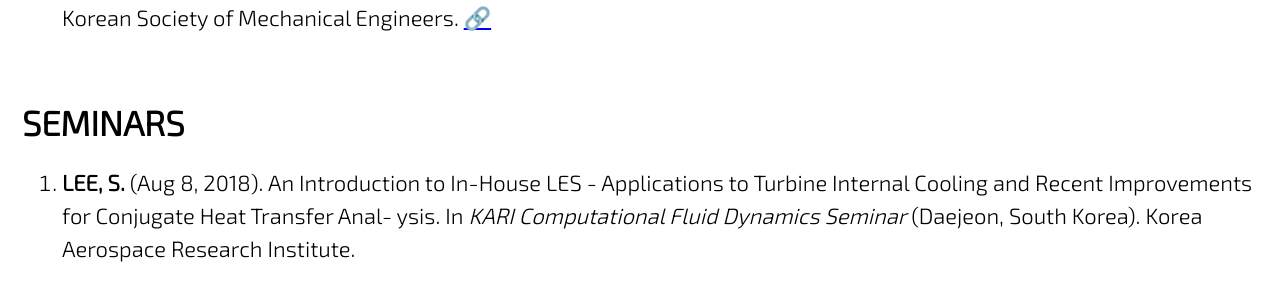
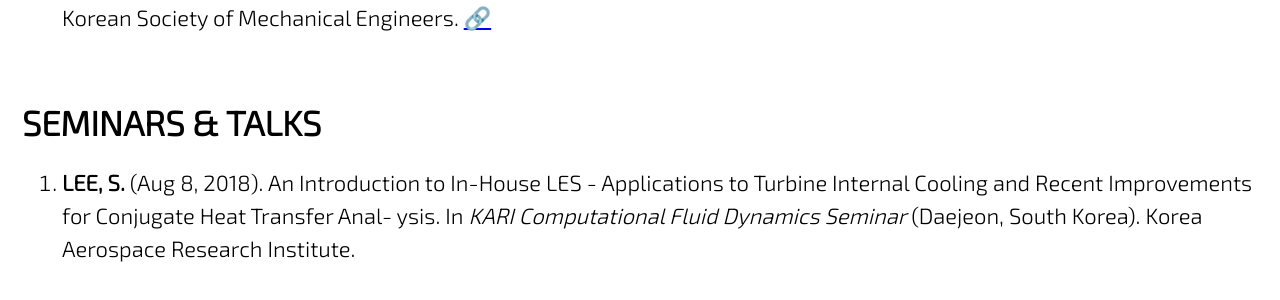
Before and after one commit to jun9303/jun9303.github.io, a Jekyll site: the page built from _pages/publications.md, in a window 1280 px wide. Shown: the part 1324-1624 px from the top of the page. Built offline with Jekyll 4.4.1, drawn with Linux system fonts in a browser that asks for light colours; cached includes are drawn as plain includes; nearby versions of some CDN libraries; emoji names are drawn with the system emoji font.

Commit message:
APS Update 112621

```diff
--- a/_pages/publications.md
+++ b/_pages/publications.md
@@ -23,7 +23,7 @@ header:
 5. **LEE, S.** (Nov 3, 2017). 2D Simulation of an Unsteady Flow around a Small Vertical Axis Wind Turbine Using an Immersed Boundary Method. In *KSME 2017 Annual Conference* (Jeju, South Korea). Korean Society of Mechanical Engineers. *Student Paper Award: Bronze Prize in the 9th National Fluid Engineering Contest for Undergraduates*. [:link:](http://www.dbpia.co.kr/journal/articleDetail?nodeId=NODE07287580&language=ko_KR#)
 6. BAEK, S., **LEE, S.**, & HWANG, W. (Nov 3, 2017). Investigation of Fully Developed Turbulent Pipe Flow Using Magnetic Resonance Velocimetry (MRV) and Large Eddy Simulation (LES). In *KSME 2017 Annual Conference*, Jeju, South Korea. Korean Society of Mechanical Engineers. [:link:](http://www.dbpia.co.kr/journal/articleDetail?nodeId=NODE07287540&language=ko_KR#)
 
-# SEMINARS
+# SEMINARS & TALKS
 
 1. **LEE, S.** (Aug 8, 2018). An Introduction to In-House LES - Applications to Turbine Internal Cooling and Recent Improvements for Conjugate Heat Transfer Anal-
 ysis. In *KARI Computational Fluid Dynamics Seminar* (Daejeon, South Korea). Korea Aerospace Research Institute.
```
